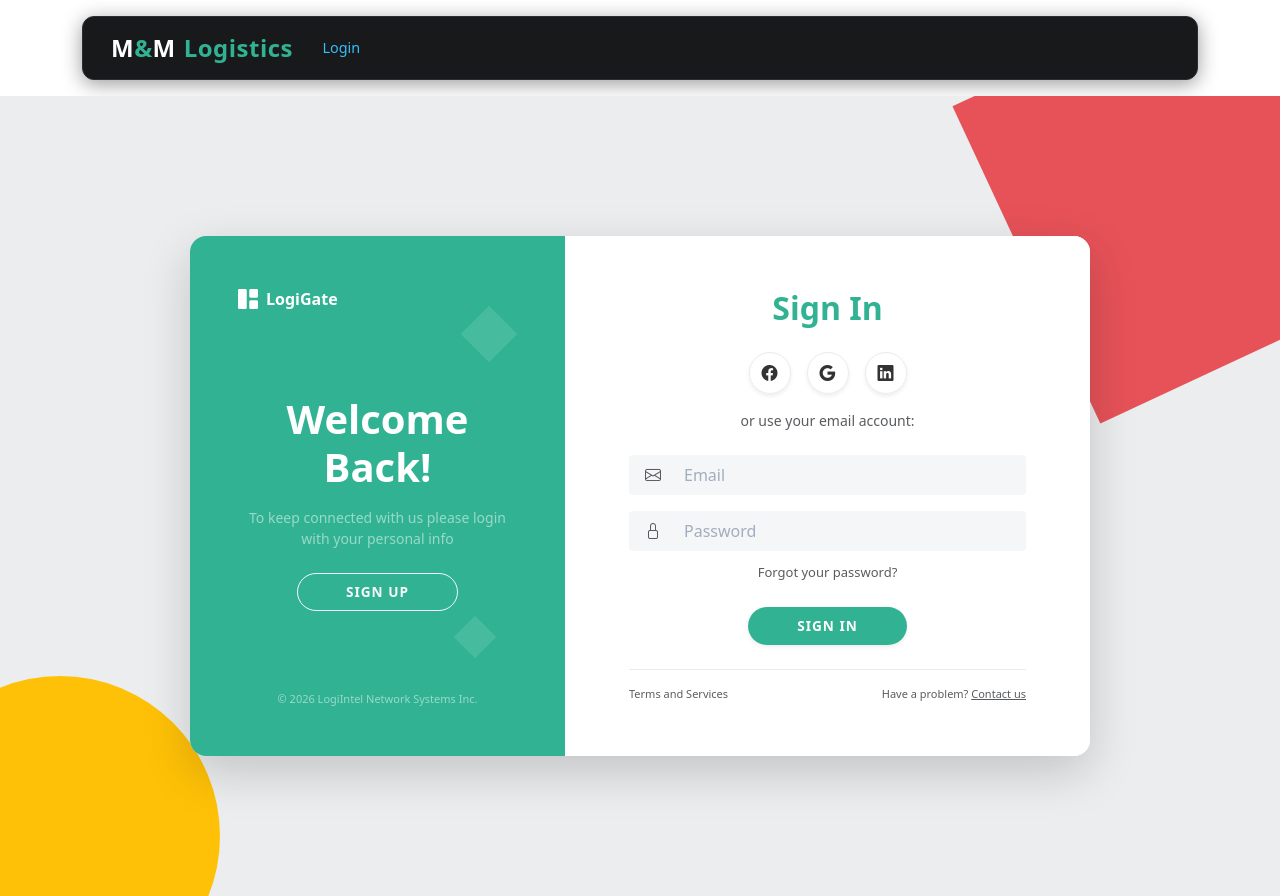
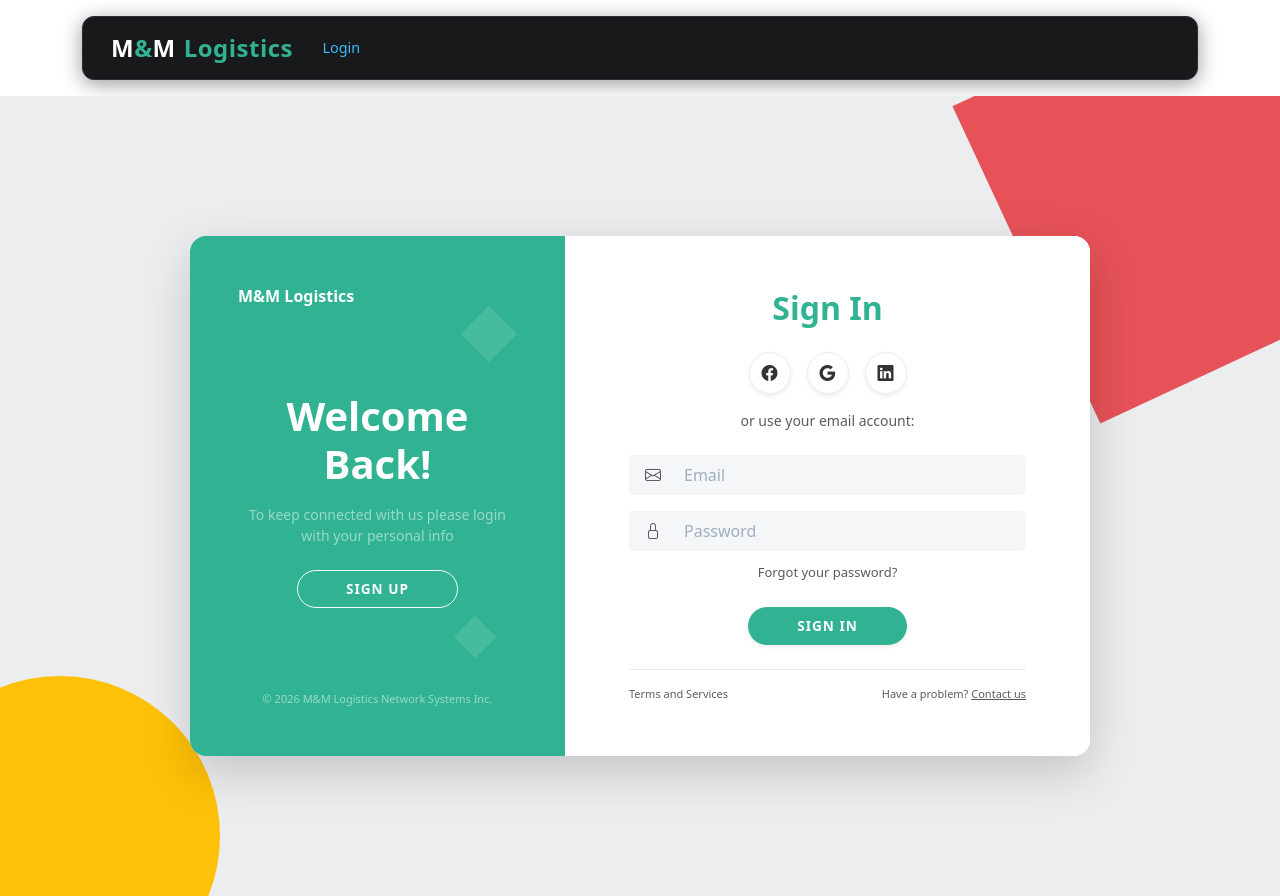
Before and after one commit to hillockmakori97-hue/Mm-logistics, a Flask app: page /login in a window 1280 px wide. Run offline with Flask 3, Linux system fonts and the light colour scheme; parts of the project's set-up code (start-up, migrations or seed data) failed here and were passed over; some libraries are stand-ins or nearby versions.

Commit message:
final change

```diff
--- a/main.py
+++ b/main.py
@@ -1,3 +1,4 @@
+
 from flask import Flask,render_template,request,redirect,url_for,flash,session,jsonify
 import os
 from livereload import server
--- a/templates/login.html
+++ b/templates/login.html
@@ -84,8 +84,7 @@
                     <div class="emerald-accent-2"></div>
 
                     <div class="d-flex align-items-center gap-2 text-start position-relative z-1">
-                        <i class="bi bi-grid-1x2-fill fs-5"></i>
-                        <span class="fw-bold tracking-wide fs-6">LogiGate</span>
+                        <span class="fw-bold tracking-wide fs-6">M&M Logistics</span>
                     </div>
 
                     <div class="my-auto py-4 position-relative z-1">
@@ -99,7 +98,7 @@
                     </div>
 
                     <div class="text-white-50 small position-relative z-1" style="font-size: 11px;">
-                        &copy; 2026 LogiIntel Network Systems Inc.
+                        &copy; 2026 M&M Logistics Network Systems Inc.
                     </div>
                 </div>
 
--- a/templates/register.html
+++ b/templates/register.html
@@ -216,7 +216,7 @@
                 </div>
 
                 <div class="small text-white-50 font-monospace" style="font-size: 11px;">
-                    &copy; 2026 LOGICORE NETWORK
+                    &copy; 2026 M&M Logistics Network
                 </div>
             </div>
 
@@ -225,7 +225,7 @@
                 <div class="text-center mb-4">
                     <h2 class="form-title h3 mb-3">Create Account</h2>
 
-\                    <div class="d-flex justify-content-center gap-2 mb-3">
+                  <div class="d-flex justify-content-center gap-2 mb-3">
                         <a href="#" class="social-btn" title="Sign up with Facebook">
                             <i class="bi bi-facebook"></i>
                         </a>
```
Also changed, not shown: database2.py (line endings or trailing spaces).
